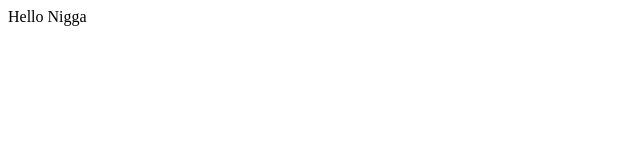
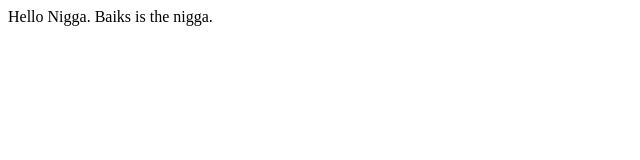
Before and after one commit to baiks/Testing, a plain HTML site: page index.html in a window 1280 px wide. Shown: the whole page, without its empty margins (0-640 px from the left). Drawn offline with Linux system fonts and the light colour scheme.

Commit message:
2nd commit

```diff
--- a/index.html
+++ b/index.html
@@ -1 +1 @@
-<p>Hello Nigga</p>
+<p>Hello Nigga. Baiks is the nigga.</p>
```
